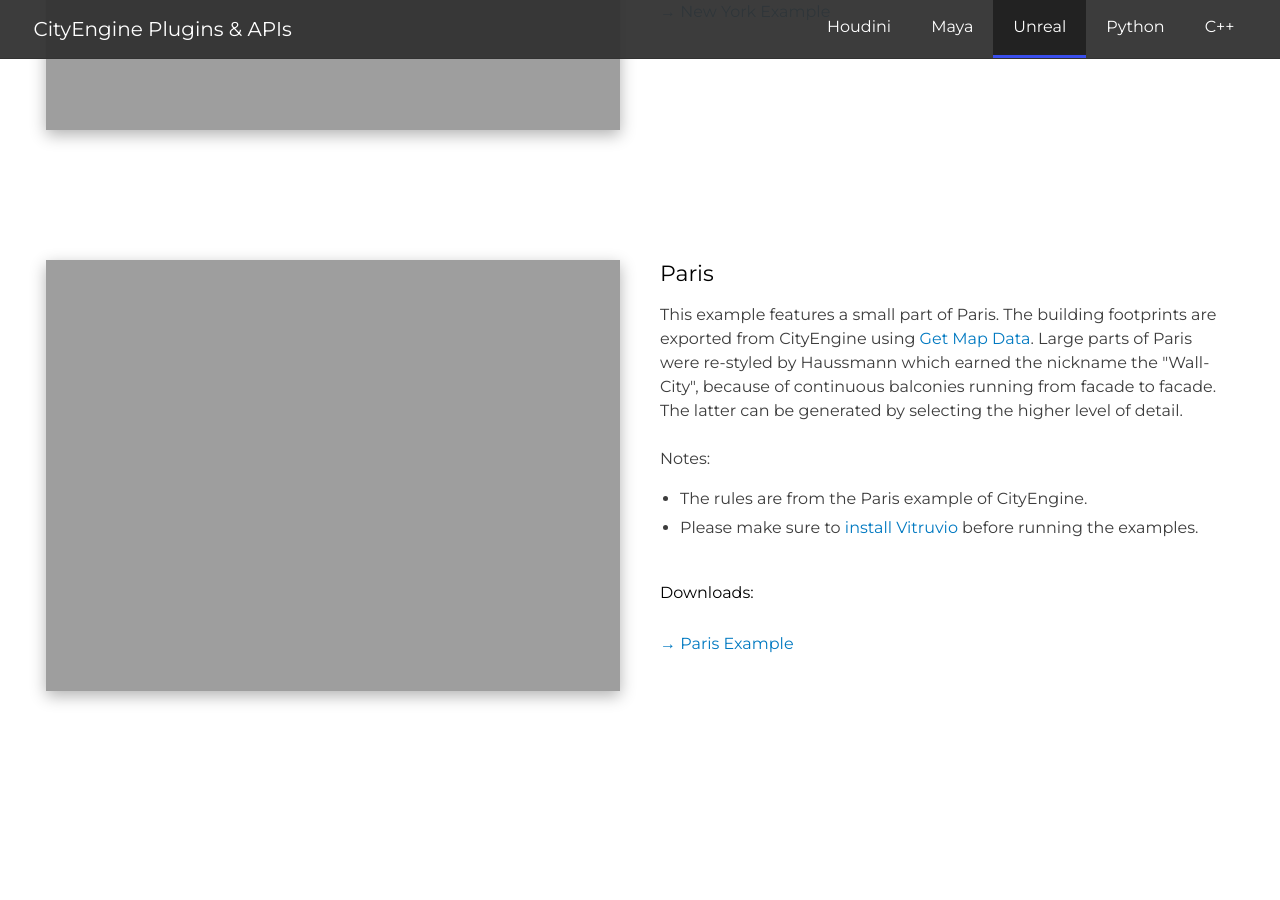
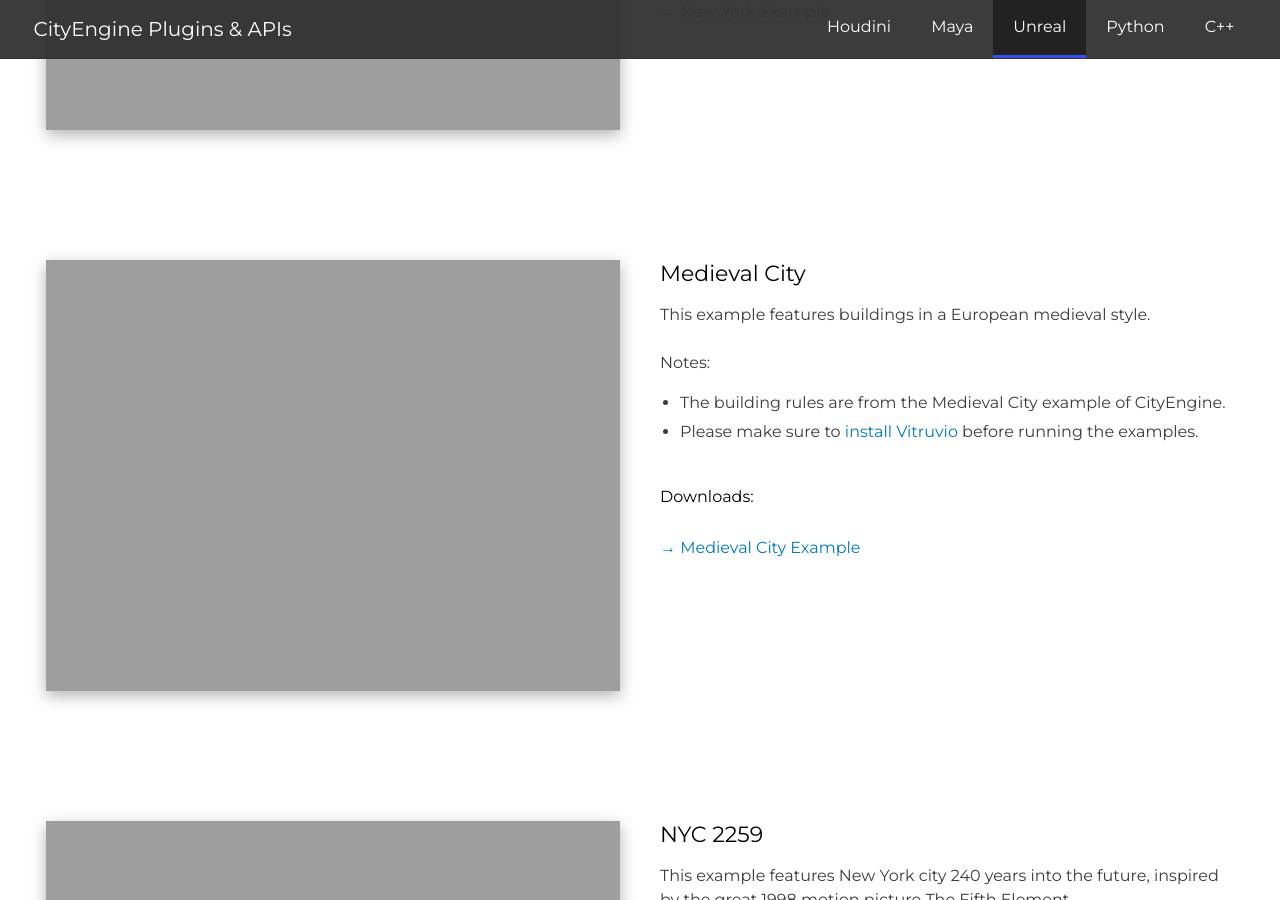
Before and after one commit to Esri/cityengine, a Jekyll site: the page built from _plugins/vitruvio.md, in a window 1280 px wide and 900 px high, scrolled down 3383 px. Built offline with Jekyll 4.4.1, drawn with Linux system fonts in a browser that asks for light colours; some of the changed text lies outside the part shown.

Commit message:
Added NYC 2259
Adds another example to vitruvio

```diff
--- a/_plugins/vitruvio.md
+++ b/_plugins/vitruvio.md
@@ -44,13 +44,13 @@
 
 examples:
 
-  - title: Medieval City
-    text: This example features buildings in a European medieval style.</br></br>Notes&colon;</br><ul><li>The building rules are from the Medieval City example of CityEngine.</li><li>Please make sure to <a href="https://github.com/Esri/vitruvio/blob/master/doc/installation.md">install Vitruvio</a> before running the examples.</li></ul></br></br>Downloads&colon;
+  - title: Paris
+    text: This example features a small part of Paris. The building footprints are exported from CityEngine using <a href="https://doc.arcgis.com/en/cityengine/latest/help/cityengine-help-get-map-data.htm">Get Map Data</a>. Large parts of Paris were re-styled by Haussmann which earned the nickname the "Wall-City", because of continuous balconies running from facade to facade. The latter can be generated by selecting the higher level of detail.</br></br>Notes:</br><ul><li>The rules are from the Paris example of CityEngine.</li><li>Please make sure to <a href="https://github.com/Esri/vitruvio/blob/master/doc/installation.md">install Vitruvio</a> before running the examples.</li></ul></br></br>Downloads&colon;
     images:
-      - image-name: vitruvio_ex_1_1.jpg
+      - image-name: vitruvio_ex_3_2.jpg
     files:
-      - title: Medieval City Example
-        link: https://github.com/Esri/vitruvio/releases/download/v1.0/Vitruvio_MedievalCity_UE426.zip
+      - title: Paris Example
+        link: https://github.com/Esri/vitruvio/releases/download/v1.0/Vitruvio_Paris_UE426.zip
 
   - title: New York
     text: This example features a part of New York. The building footprints are exported from CityEngine using <a href="https://doc.arcgis.com/en/cityengine/latest/help/cityengine-help-get-map-data.htm">Get Map Data</a>.</br></br>Notes&colon;</br><ul><li>The rules are from the International City example of CityEngine.</li><li>Please make sure to <a href="https://github.com/Esri/vitruvio/blob/master/doc/installation.md">install Vitruvio</a> before running the examples.</li></ul></br></br>Downloads&colon;
@@ -60,13 +60,25 @@
       - title: New York Example
         link: https://github.com/Esri/vitruvio/releases/download/v1.0/Vitruvio_NewYork_UE426.zip
 
-  - title: Paris
-    text: This example features a small part of Paris. The building footprints are exported from CityEngine using <a href="https://doc.arcgis.com/en/cityengine/latest/help/cityengine-help-get-map-data.htm">Get Map Data</a>. Large parts of Paris were re-styled by Haussmann which earned the nickname the "Wall-City", because of continuous balconies running from facade to facade. The latter can be generated by selecting the higher level of detail.</br></br>Notes:</br><ul><li>The rules are from the Paris example of CityEngine.</li><li>Please make sure to <a href="https://github.com/Esri/vitruvio/blob/master/doc/installation.md">install Vitruvio</a> before running the examples.</li></ul></br></br>Downloads&colon;
+  - title: Medieval City
+    text: This example features buildings in a European medieval style.</br></br>Notes&colon;</br><ul><li>The building rules are from the Medieval City example of CityEngine.</li><li>Please make sure to <a href="https://github.com/Esri/vitruvio/blob/master/doc/installation.md">install Vitruvio</a> before running the examples.</li></ul></br></br>Downloads&colon;
     images:
-      - image-name: vitruvio_ex_3_2.jpg
+      - image-name: vitruvio_ex_1_1.jpg
     files:
-      - title: Paris Example
-        link: https://github.com/Esri/vitruvio/releases/download/v1.0/Vitruvio_Paris_UE426.zip
+      - title: Medieval City Example
+        link: https://github.com/Esri/vitruvio/releases/download/v1.0/Vitruvio_MedievalCity_UE426.zip
+
+  - title: NYC 2259
+    text: This example features New York city 240 years into the future, inspired by the great 1998 motion picture The Fifth Element.</br></br>Notes&colon;</br><ul><li>The rules are adapted from the NYC2259 example of CityEngine.</li><li>The rules assign custom Unreal Materials to the building facades which can be found in the Content/Materials folder.</li><li>Please make sure to <a href="https://github.com/Esri/vitruvio/blob/master/doc/installation.md">install Vitruvio</a> before running the examples.</li></ul></br></br>Downloads&colon;
+    images:
+      - image-name: vitruvio_ex_4_1.png
+    files:
+      - title: NYC 2259 Example
+        link: https://github.com/Esri/vitruvio/releases/download/v1.0.1/Vitruvio_NYC2259_UE426.zip
+
+
+
+
 
 
 legal: <ul><li>Vitruvio is under the same license as the included <a href="https://github.com/Esri/esri-cityengine-sdk#licensing" target="_blank">CityEngine SDK</a>.</li><li>An exception is the Vitruvio source code (without CityEngine SDK, binaries, or object code), which is licensed under the Apache License, Version 2.0 (the “License”); you may not use this work except in compliance with the License. You may obtain a copy of the License at <a href="http://www.apache.org/licenses/LICENSE-2.0" target="_blank">http://www.apache.org/licenses/LICENSE-2.0</a>.</li></ul>
```
Also changed, not shown: 1 other file.
